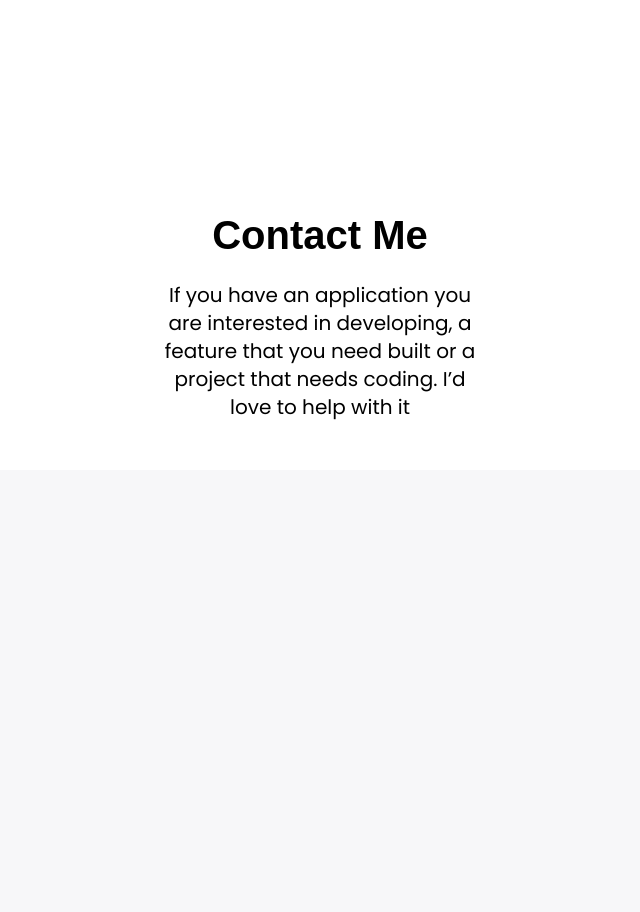
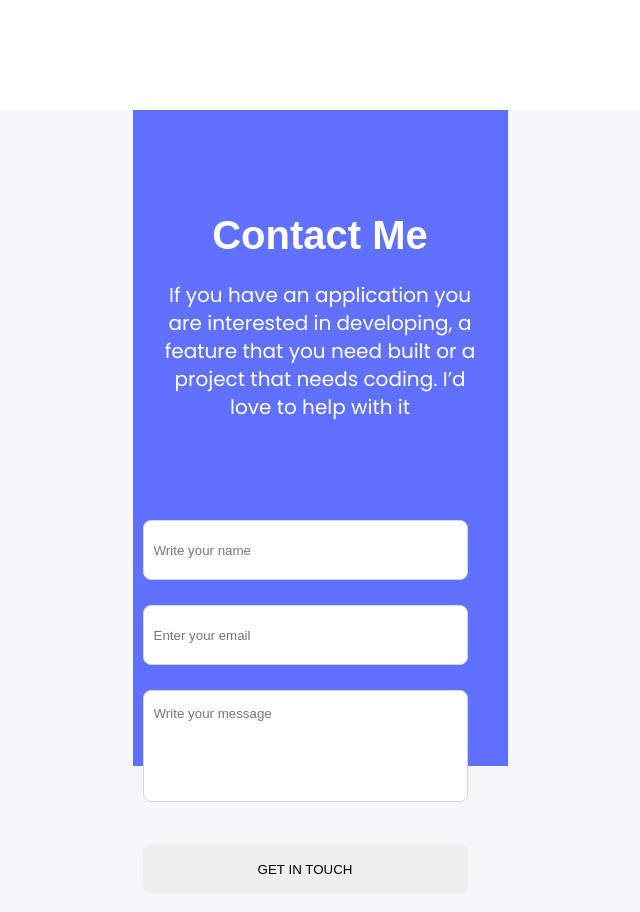
Before and after one commit to peter-akhigbe/Portfolio-Microverse-, a website: page index.html in a window 1280 px wide. Shown: the part 3539-4451 px from the top of the page, without its empty margins (320-960 px from the left). Before the commit the page ends 4009 px from the top, so only its background shows below. Drawn offline with Linux system fonts and the light colour scheme.

Commit message:
css file update

```diff
--- a/index.html
+++ b/index.html
@@ -305,6 +305,27 @@
           with it
         </p>
       </div>
-    </section>
+      <div class="contact-form">
+        <form action="#">
+          <div class="input-1">
+            <label for="name">
+              <input type="text" placeholder="Write your name" id="name">
+            </label>
+            </div>
+            <div class="input-2">
+            <label for="email">
+              <input type="email" placeholder="Enter your email" id="email">
+            </label>
+          </div>
+          <div class="input-3">
+            <label for="name">
+              <input type="text" placeholder="Write your message" id="text">
+            </label>
+          </div>
+        </form>
+        <button type="button" class="contact-btn">GET IN TOUCH</button>
+      </div>
+
+    </div>
   </body>
 </html>
--- a/styles.css
+++ b/styles.css
@@ -395,6 +395,7 @@ header .button {
   font-weight: 700;
   font-size: 40px;
   height: 56px;
+  color: #fff;
 }
 
 .contact-form-section p {
@@ -404,6 +405,7 @@ header .button {
   text-align: center;
   font-family: "Poppins";
   height: 102px;
+  color: #fff;
 }
 
 /* Hover Effects */
@@ -422,3 +424,58 @@ header .button {
   background-color: #396df2;
   color: #fff;
 }
+
+/* === contact form section start === */
+.contact-form-section {
+  display: flex;
+  flex-direction: column;
+  align-items: center;
+  width: 375px;
+  background: #6070FF;
+
+}
+.contact-form {
+  width: 375px;
+  height:37vh ;
+  padding-top: 50px;
+  padding-left: 10px;
+
+  }
+
+  .input-1, .input-2, .input-3 {
+    width: 325px;
+    margin-bottom: 25px;
+  }
+
+  #name {
+
+    width: 325px;
+    height: 60px;
+    padding-left: 10px;
+    border: 1px solid #CFD8DC;
+border-radius: 8px;
+  }
+  #email {
+    width: 325px;
+    height: 60px;
+    padding-left: 10px;
+    border: 1px solid #CFD8DC;
+border-radius: 8px;
+  }
+  #text {
+    width: 325px;
+    padding: 15px 38px 80px 15px;
+    padding-left: 10px;
+    border: 1px solid #CFD8DC;
+border-radius: 8px;
+  }
+
+  .contact-btn {
+    width: 325px;
+    height: 50px;
+
+border-radius: 8px;
+   cursor: pointer;
+   margin-top: 17px;
+   margin-bottom: 80px;
+  }
```
